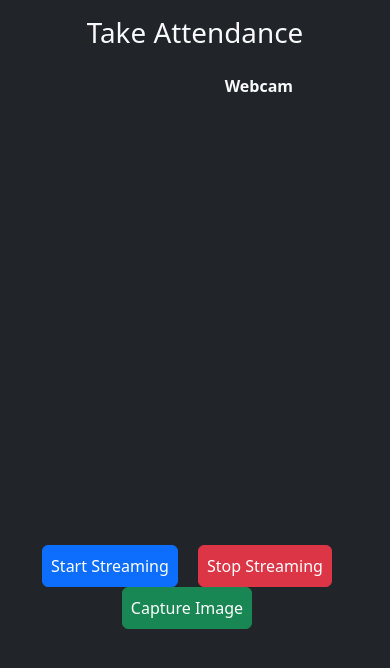
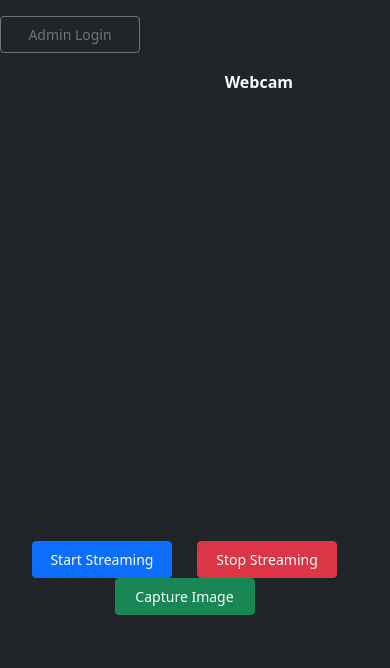
Before and after one commit to ashfaque/FRS, a Django app: template templates/attendance.html in a window 390 px wide; the page is wider, and only the part inside the window is pictured. Shown: the top 668 px of that part. Run offline with Django 3.2, Linux system fonts and the light colour scheme; the template is opened without the code that fills it, so the values that code supplies are empty; some libraries are stand-ins or nearby versions.

Commit message:
changed login from email to username, added attendance report page and user logout feature and made attendance.html responsive using bootstrap

```diff
--- a/FRS/urls.py
+++ b/FRS/urls.py
@@ -21,7 +21,7 @@ from django.views.generic import RedirectView
 
 urlpatterns = [
     path('admin/', admin.site.urls),
-    path('', RedirectView.as_view(url='/users/login/'), name = 'redirect_to_login'),
+    path('', RedirectView.as_view(url='/users/attendance/'), name = 'redirect_to_attendance'),
     path('users/', include("users.urls")),
     path('frsmaster/', include("frsmaster.urls")),
     path('master/', include("master.urls")),
--- a/templates/admin_login.html
+++ b/templates/admin_login.html
@@ -48,7 +48,7 @@ https://codepen.io/muhammadfarhan999/pen/wvMgBNj {% endcomment %}
             <form method="POST" action="/users/login/">
               {% csrf_token %}
               <div class="form-group pb-3">
-                <input type="email" name="email" placeholder="Email" class="form-control" id="exampleInputEmail1" aria-describedby="emailHelp" />
+                <input type="text" name="username" placeholder="Username" class="form-control" id="exampleInputUsername1" aria-describedby="usernameHelp" />
               </div>
               <div class="form-group pb-3">
                 <input type="password" name="password" placeholder="Password" class="form-control" id="exampleInputPassword1" />
--- a/templates/attendance.html
+++ b/templates/attendance.html
@@ -26,7 +26,9 @@ https://www.codegrepper.com/code-examples/python/frameworks/django/django+post+w
 
       .button {
         padding: 0.5em;
-        margin-right: 1em;
+        margin-right: 1.5em;
+        min-width: 10em;
+        max-width: 10em;
       }
 
       .play-area-sub {
@@ -51,10 +53,13 @@ https://www.codegrepper.com/code-examples/python/frameworks/django/django+post+w
   {% block content %}
   <body class="text-light bg-dark">
 
-    <h1 style="text-align: center;" class="mt-3">Take Attendance</h1>
+    <div class="mt-3 col-12 col-sm-6 col-md-4 col-lg-3 col-xl-3 d-grid gap-2 d-md-flex justify-content-md-end" style="text-align: center; border: none !important; width:100%;">
+      <button id="btn-login" type="button" class="button btn btn-outline-secondary btn-sm" style="float: right;" onclick="window.location='{% url 'login' %}';">Admin Login</button>
+    </div>
+    <!-- <h1 style="text-align: center;" class="mt-3">Take Attendance</h1> -->
 
     <!-- Video Element & Canvas -->
-    <div class="play-area" style="text-align: center; border: none !important; width:100%;">
+    <div class="play-area col-12 col-sm-6 col-md-4 col-lg-3 col-xl-3" style="text-align: center; border: none !important; width:100%;">
       <table style="margin-left: auto; margin-right: auto;">
         <tr>
           <th>Webcam</th>
@@ -62,13 +67,13 @@ https://www.codegrepper.com/code-examples/python/frameworks/django/django+post+w
         </tr>
         <tr>
           <td style="padding: 0 15px;">
-            <div class="play-area-sub" style="text-align: center; border: none !important; width:100%;">
+            <div class="play-area-sub col-12 col-sm-6 col-md-4 col-lg-3 col-xl-3" style="text-align: center; border: none !important; width:100%;">
               <!-- <h3>Webcam</h3> -->
               <video id="stream" width="480" height="360"></video>
             </div>
           </td>
           <td style="padding: 0 15px;">
-            <div class="play-area-sub" style="text-align: center; border: none !important; width:100%;">
+            <div class="play-area-sub col-12 col-sm-6 col-md-4 col-lg-3 col-xl-3" style="text-align: center; border: none !important; width:100%;">
               <!-- <h3>Captured Image</h3> -->
               <canvas id="capture" width="480" height="360"></canvas>
               <div id="snapshot"></div>
@@ -79,10 +84,10 @@ https://www.codegrepper.com/code-examples/python/frameworks/django/django+post+w
     </div>
 
     <!-- The buttons to control the stream -->
-    <div class="button-group" style="text-align: center; border: none !important;">
-      <button id="btn-start" type="button" class="button btn btn-primary">Start Streaming</button>
-      <button id="btn-stop" type="button" class="button btn btn-danger">Stop Streaming</button>
-      <button id="btn-capture" type="button" class="button btn btn-success">Capture Image</button>
+    <div class="button-group mx-auto" style="text-align: center; border: none !important;">
+      <button id="btn-start" type="button" class="button btn btn-primary btn-sm col-12 col-sm-3 col-md-3 col-lg-3 col-xl-3">Start Streaming</button>
+      <button id="btn-stop" type="button" class="button btn btn-danger btn-sm col-12 col-sm-3 col-md-3 col-lg-3 col-xl-3">Stop Streaming</button>
+      <button id="btn-capture" type="button" class="button btn btn-success btn-sm col-12 col-sm-3 col-md-3 col-lg-3 col-xl-3">Capture Image</button>
     </div>
 
     {% block javascript %}
--- /dev/null
+++ b/templates/attendance_report.html
@@ -0,0 +1,2 @@
+<h1>Attendance Report</h1>
+<button type="button" class="btn btn-primary" onclick="window.location='{% url 'logout' %}';">logout</button>
--- a/templates/error_login.html
+++ b/templates/error_login.html
@@ -11,7 +11,7 @@
   {% block content %}
   <body>
 
-    <h1 style="text-align: center;" class="mt-5">Invalid email or password</h1>
+    <h1 style="text-align: center;" class="mt-5">Invalid Username or Password !!!</h1>
     <h3 style="text-align: center;" class="mt-3">Redirecting to Login page in 3 seconds ...</h3>
     <meta http-equiv="refresh" content="2;url={% url 'login' %}" />
     {% block javascript %}
--- a/users/urls.py
+++ b/users/urls.py
@@ -4,6 +4,8 @@ from . import views
 urlpatterns = [
 	path('login/', views.UserLoginView, name = 'login'),
 	path('login/error/', views.ErrorLoginView, name = 'error_login'),
+	path('logout/', views.UserLogoutView, name = 'logout'),
 	# path('register/', views.UserRegisterView, name = 'register'),
 	path('attendance/', views.UserAttendanceView, name = 'attendance'),
+	path('attendance/report/', views.UserAttendanceReportView, name = 'attendance_report'),
 ]
```
Also changed, not shown: users/views.py (+27 -8 lines).
